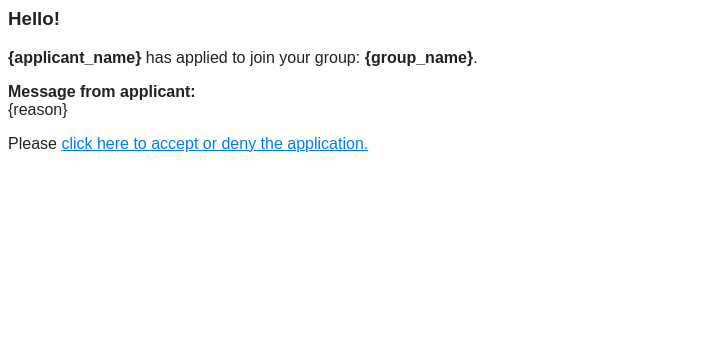
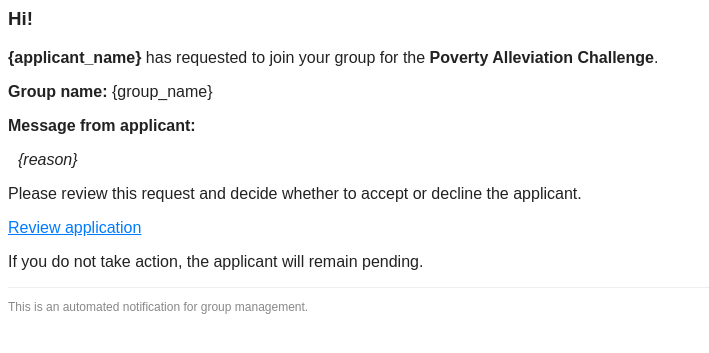
Before and after one commit to eol-uchile/team-allocation-system, a Python web app: template templates/join_group.html in a window 1280 px wide. Shown: the top 353 px of the page, without its empty margins (0-709 px from the left). Run offline with Jinja, Linux system fonts and the light colour scheme; the template is opened without the code that fills it, so the values that code supplies are empty.

Commit message:
feat: update email templates for group registration and participation notifications

```diff
--- a/templates/join_group.html
+++ b/templates/join_group.html
@@ -1,6 +1,18 @@
 <div style="font-family: sans-serif; color: #222;">
-    <h3>Hello!</h3>
-    <p><strong>{applicant_name}</strong> has applied to join your group: <strong>{group_name}</strong>.</p>
-    <p><strong>Message from applicant:</strong><br>{reason}</p>
-    <p>Please <a href="{accept_url}" style="color: #007bff; text-decoration: underline;">click here to accept or deny the application.</a></p>
+    <h3>Hi!</h3>
+    <p><strong>{applicant_name}</strong> has requested to join your group for the <strong>Poverty Alleviation Challenge</strong>.</p>
+    <p><strong>Group name:</strong> {group_name}</p>
+    <p><strong>Message from applicant:</strong></p>
+    <p style="margin-left: 10px; font-style: italic;">{reason}</p>
+    <p>Please review this request and decide whether to accept or decline the applicant.</p>
+    <p>
+        <a href="{accept_url}" style="color: #007bff; text-decoration: underline;">
+            Review application
+        </a>
+    </p>
+    <p>If you do not take action, the applicant will remain pending.</p>
+    <hr style="border: none; border-top: 1px solid #eee;" />
+    <p style="font-size: 12px; color: #888;">
+        This is an automated notification for group management.
+    </p>
 </div>
```
Also changed, not shown: templates/group_template.html (+8 -1 lines), templates/indiv_template.html (+12 -1 lines), templates/leader_template.html (+7 -4 lines).
